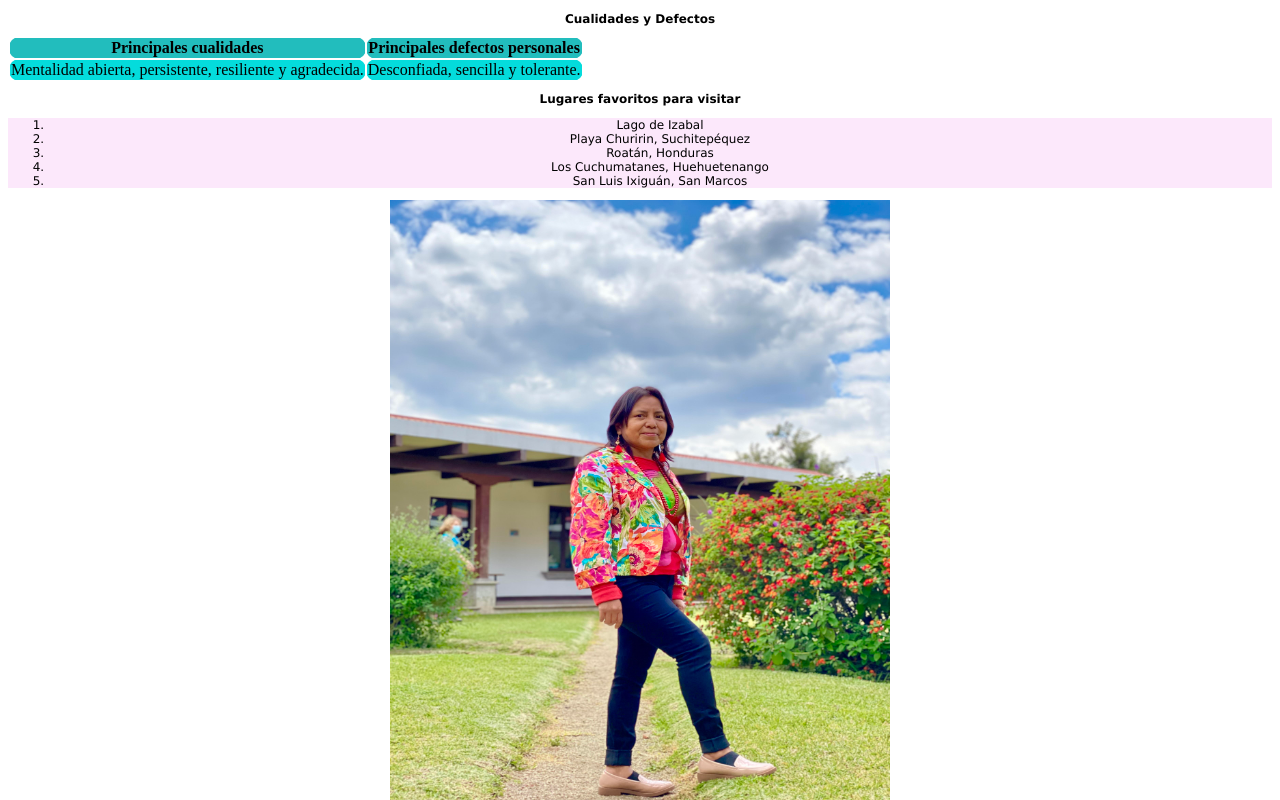
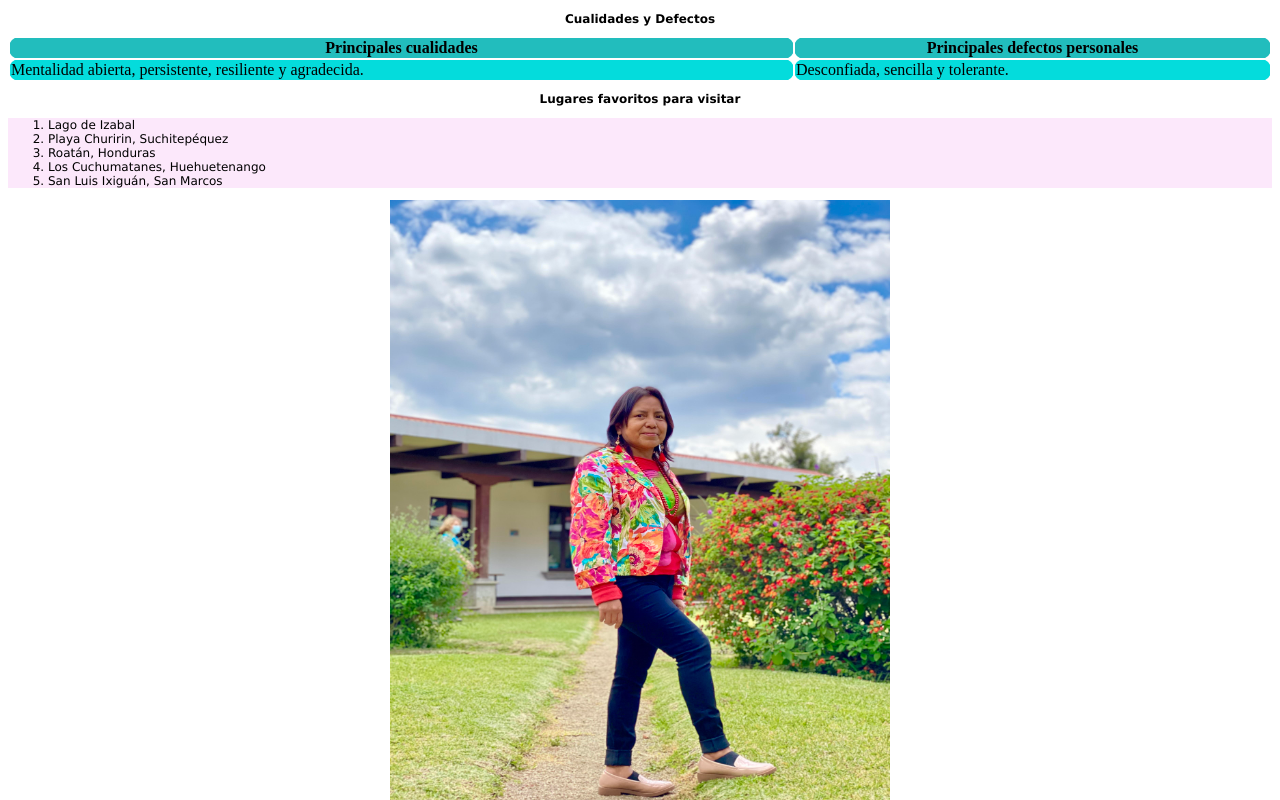
Before and after one commit to JulietaParajon/BiografiaAIS, a plain HTML site: page index.html in a window 1280 px wide. Shown: the part 2443-3243 px from the top of the page. Drawn offline with Linux system fonts and the light colour scheme.

Commit message:
Update index.html

```diff
--- a/index.html
+++ b/index.html
@@ -45,7 +45,7 @@ th {
   background-color: #F4CFE9;
 </style>
 
-<table>
+<table style="width:100%">
   <tr>
     <th>Universidades</th>
     <th>Carreras Cursadas</th>
@@ -99,7 +99,7 @@ th {
   background-color: #22BDBD;
 </style>
 
-<table>
+<table style="width:100%">
   <tr>
     <th>Principales cualidades</th>
     <th>Principales defectos personales</th>
@@ -111,7 +111,7 @@ th {
 </table>
 
 <h2 style="font-family:verdana;text-align:center;font-size:12px">Lugares favoritos para visitar</h3>
-<ol style="font-family:verdana;text-align:center;font-size:12px;background-color:#FCE8FB;">
+<ol style="font-family:verdana;font-size:12px;background-color:#FCE8FB;">
   <li>Lago de Izabal</li>
   <li>Playa Churirin, Suchitepéquez</li>
   <li>Roatán, Honduras</li>
```
